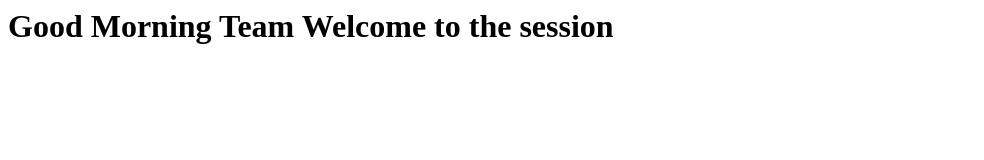
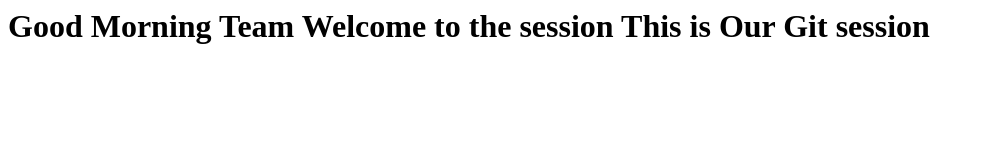
Before and after one commit to Anbusakth/Medical-Project, a plain HTML site: page index.html in a window 1280 px wide. Shown: the whole page, without its empty margins (0-984 px from the left). Drawn offline with Linux system fonts and the light colour scheme.

Commit message:
This My Second Commit

```diff
--- a/index.html
+++ b/index.html
@@ -1,3 +1,4 @@
 <h1>
 	Good Morning Team Welcome to the session
+	This is Our Git session
 </h1>
```
Also changed, not shown: file1.txt (added), file2.txt (added), file3.txt (added), file4.txt (added), file5.txt (added).
